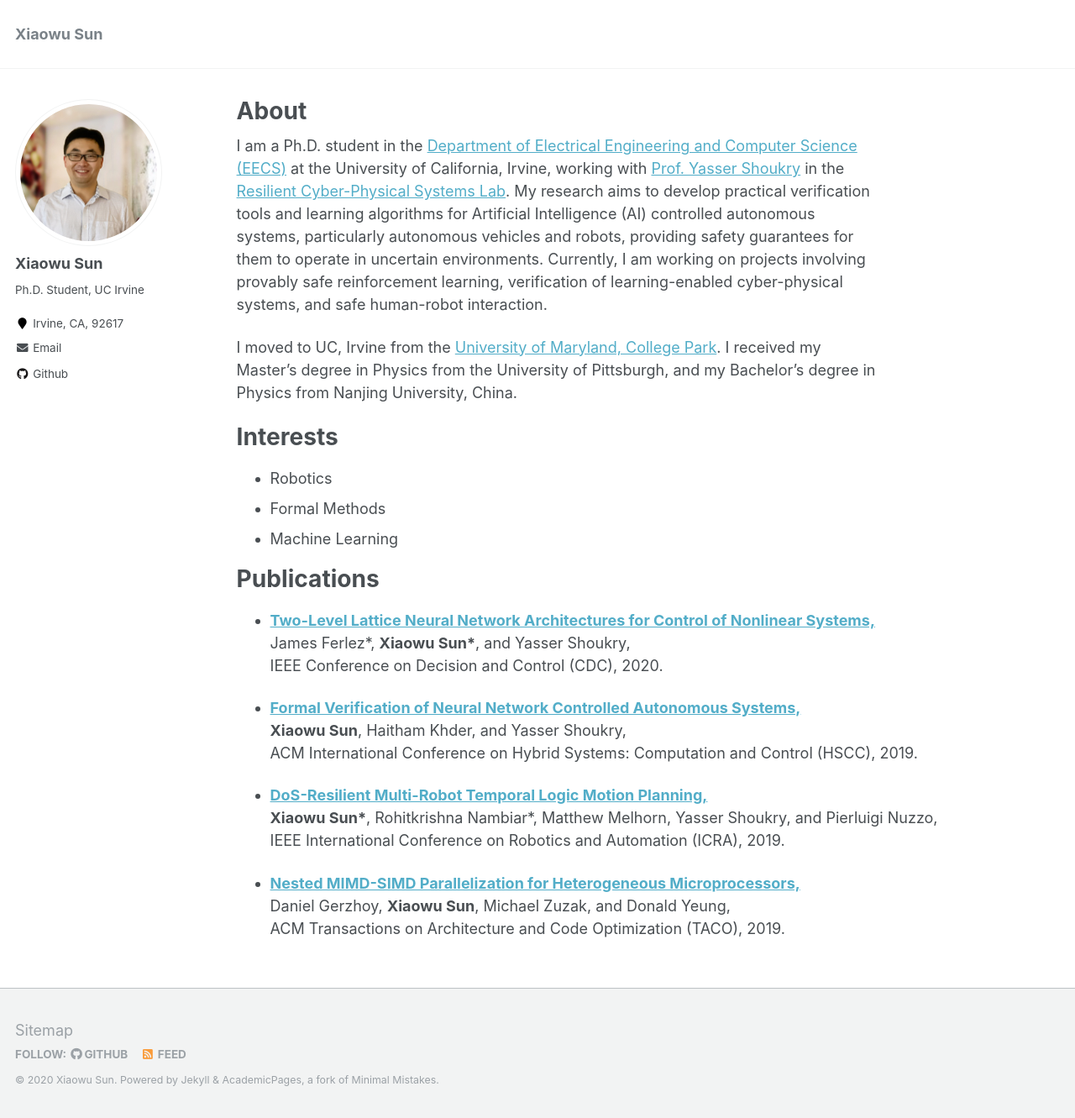
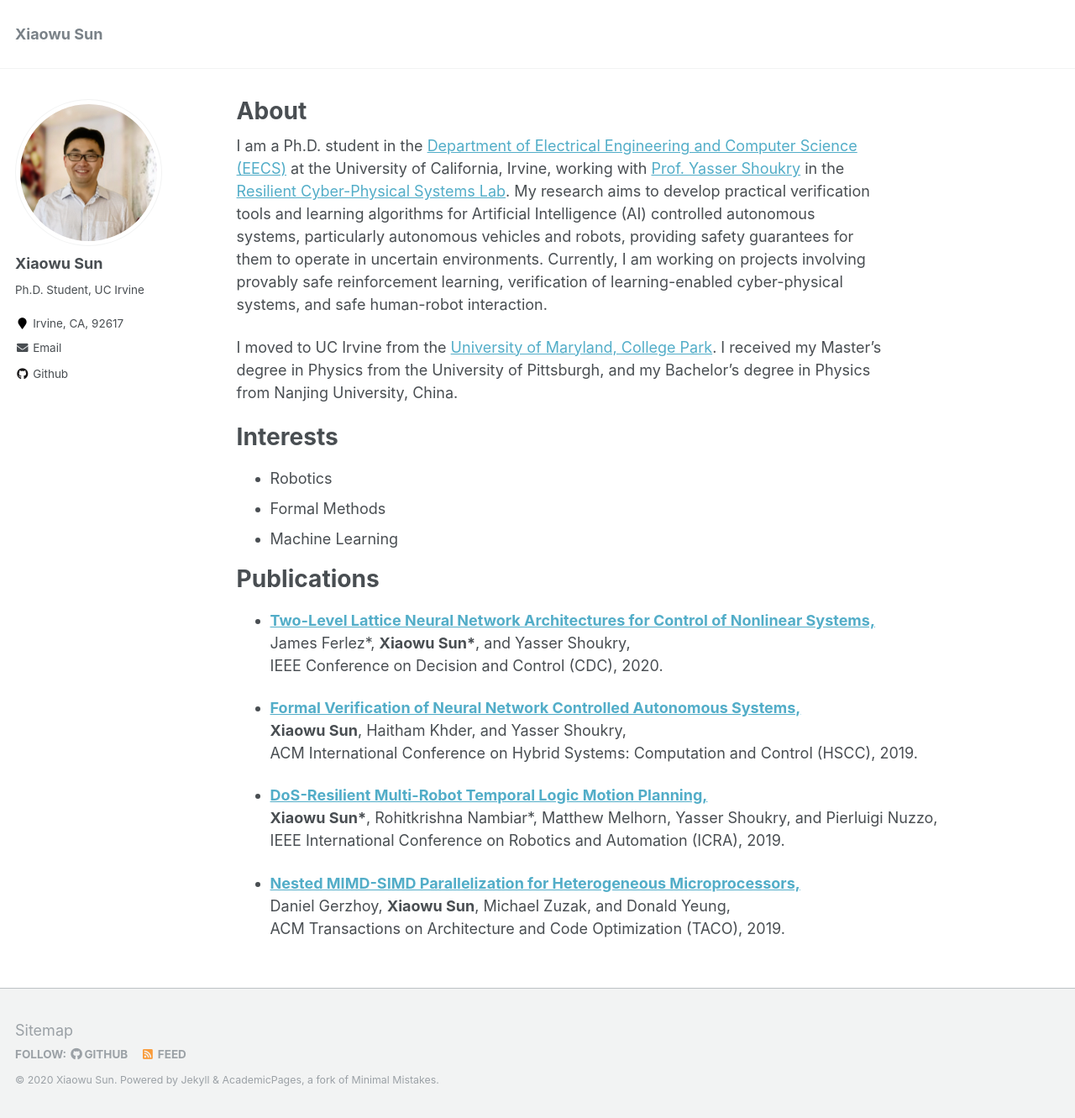
Before and after one commit to xiaowusun/xiaowusun.github.io, a Jekyll site: the page built from _pages/about.md, in a window 1280 px wide and 1331 px high. Shown: the whole window at 84% size. Built offline with Jekyll 4.4.1, drawn with Linux system fonts in a browser that asks for light colours.

Commit message:
Initial commit

```diff
--- a/_pages/about.md
+++ b/_pages/about.md
@@ -9,7 +9,7 @@ redirect_from:
 ---
 I am a Ph.D. student in the [Department of Electrical Engineering and Computer Science (EECS)](https://engineering.uci.edu/dept/eecs) at the University of California, Irvine, working with [Prof. Yasser Shoukry](https://rcpsl.eng.uci.edu/yshoukry) in the [Resilient Cyber-Physical Systems Lab](https://rcpsl.eng.uci.edu/people). My research aims to develop practical verification tools and learning algorithms for Artificial Intelligence (AI) controlled autonomous systems, particularly autonomous vehicles and robots, providing safety guarantees for them to operate in uncertain environments. Currently, I am working on projects involving provably safe reinforcement learning, verification of learning-enabled cyber-physical systems, and safe human-robot interaction.
 
-I moved to UC, Irvine from the [University of Maryland, College Park](https://ece.umd.edu/). I received my Master's degree in Physics from the University of Pittsburgh, and my Bachelor's degree in Physics from Nanjing University, China.
+I moved to UC Irvine from the [University of Maryland, College Park](https://ece.umd.edu/). I received my Master's degree in Physics from the University of Pittsburgh, and my Bachelor's degree in Physics from Nanjing University, China.
 
 Interests
 =====
```
